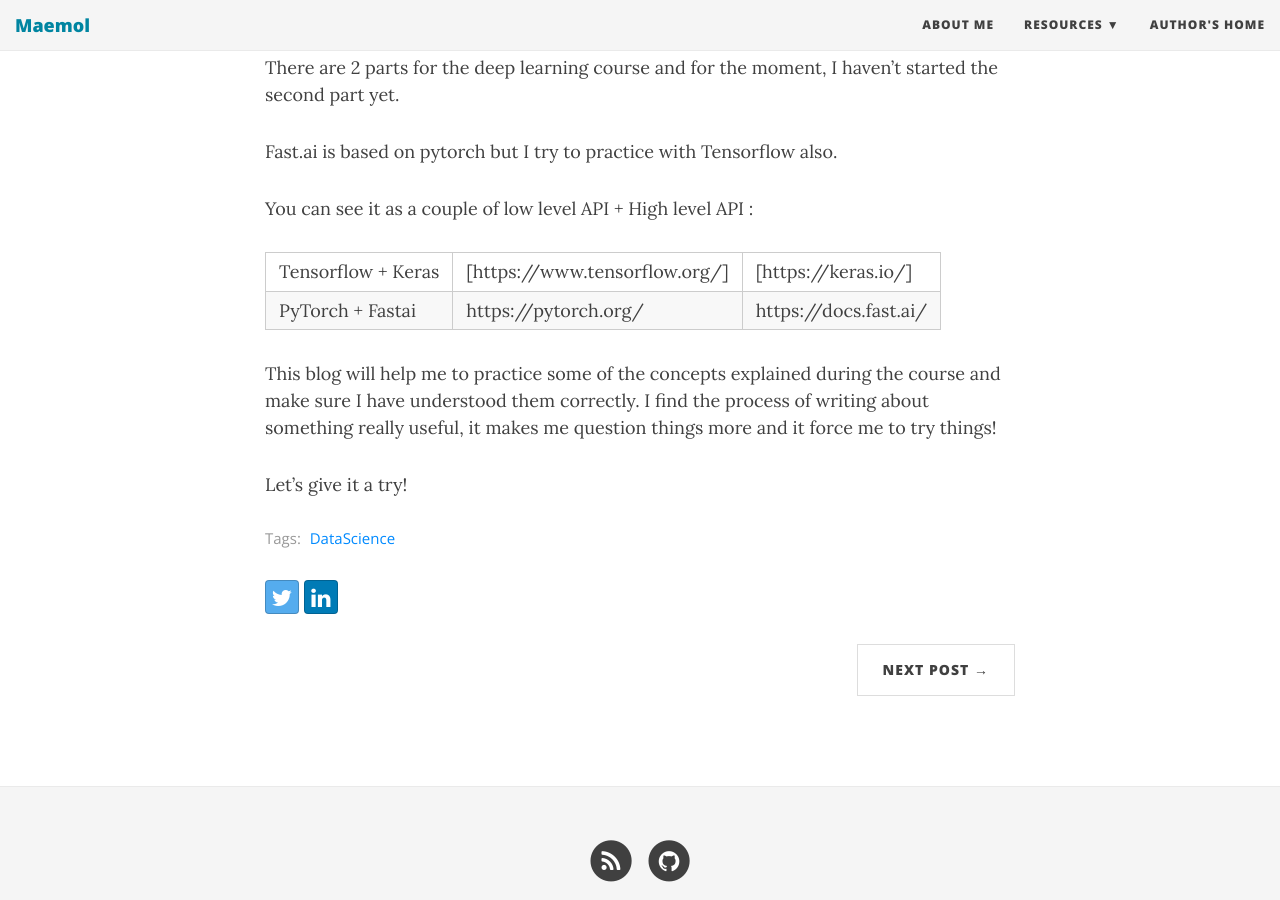
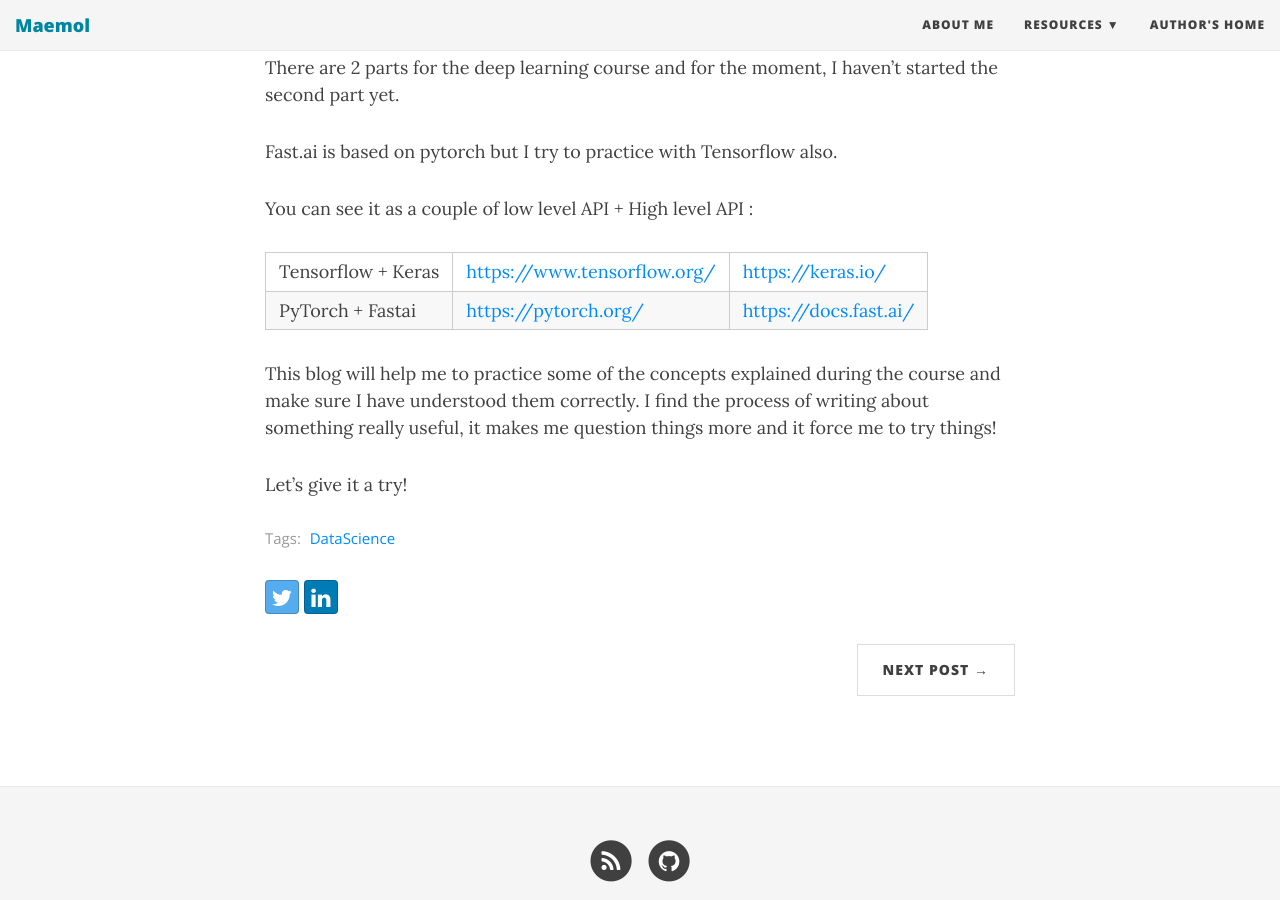
Before and after one commit to Maemol/maemol.github.io, a Jekyll site: the page built from _posts/2019-03-26-hello.md, in a window 1280 px wide and 900 px high, scrolled down 1311 px. Built offline with Jekyll 4.4.1, drawn with Linux system fonts in a browser that asks for light colours; nearby versions of some CDN libraries; part of the change alters nothing that is shown.

```diff
--- a/_posts/2019-03-26-hello.md
+++ b/_posts/2019-03-26-hello.md
@@ -20,13 +20,13 @@ I was really surprise by the concepts and wanted to know more about them so I de
 
 | Library | Url |
 | :------ |:--- |
-| Pandas | https://pandas.pydata.org/ |
-| matplotlib | https://matplotlib.org/ |
-| Bokeh | https://bokeh.pydata.org/en/latest/ |
-| Scikit-Learn | https://scikit-learn.org/stable/ |
-| SciPy | https://www.scipy.org/ |
-| Keras | https://keras.io/ |
-| spaCy | https://spacy.io/ |
+| Pandas | [https://pandas.pydata.org/](https://pandas.pydata.org/) |
+| matplotlib | [https://matplotlib.org/](https://matplotlib.org/) |
+| Bokeh | [https://bokeh.pydata.org/en/latest/](https://bokeh.pydata.org/en/latest/) |
+| Scikit-Learn | [https://scikit-learn.org/stable/](https://scikit-learn.org/stable/) |
+| SciPy | [https://www.scipy.org/](https://www.scipy.org/) |
+| Keras | [https://keras.io/](https://keras.io/) |
+| spaCy | [https://spacy.io/](https://spacy.io/) |
 
 It gave me the motivation to push on these topics.
 
@@ -40,8 +40,8 @@ Fast.ai is based on pytorch but I try to practice with Tensorflow also.
 
 You can see it as a couple of low level API + High level API :
 
-| Tensorflow + Keras | [https://www.tensorflow.org/] | [https://keras.io/] |
-| PyTorch + Fastai | https://pytorch.org/ | https://docs.fast.ai/ |
+| Tensorflow + Keras | [https://www.tensorflow.org/](https://www.tensorflow.org/) | [https://keras.io/](https://keras.io/) |
+| PyTorch + Fastai | [https://pytorch.org/](https://pytorch.org/) | [https://docs.fast.ai/](https://docs.fast.ai/) |
 
 This blog will help me to practice some of the concepts explained during the course and make sure I have understood them correctly. I find the process of writing about something really useful, it makes me question things more and it force me to try things!
 
```
